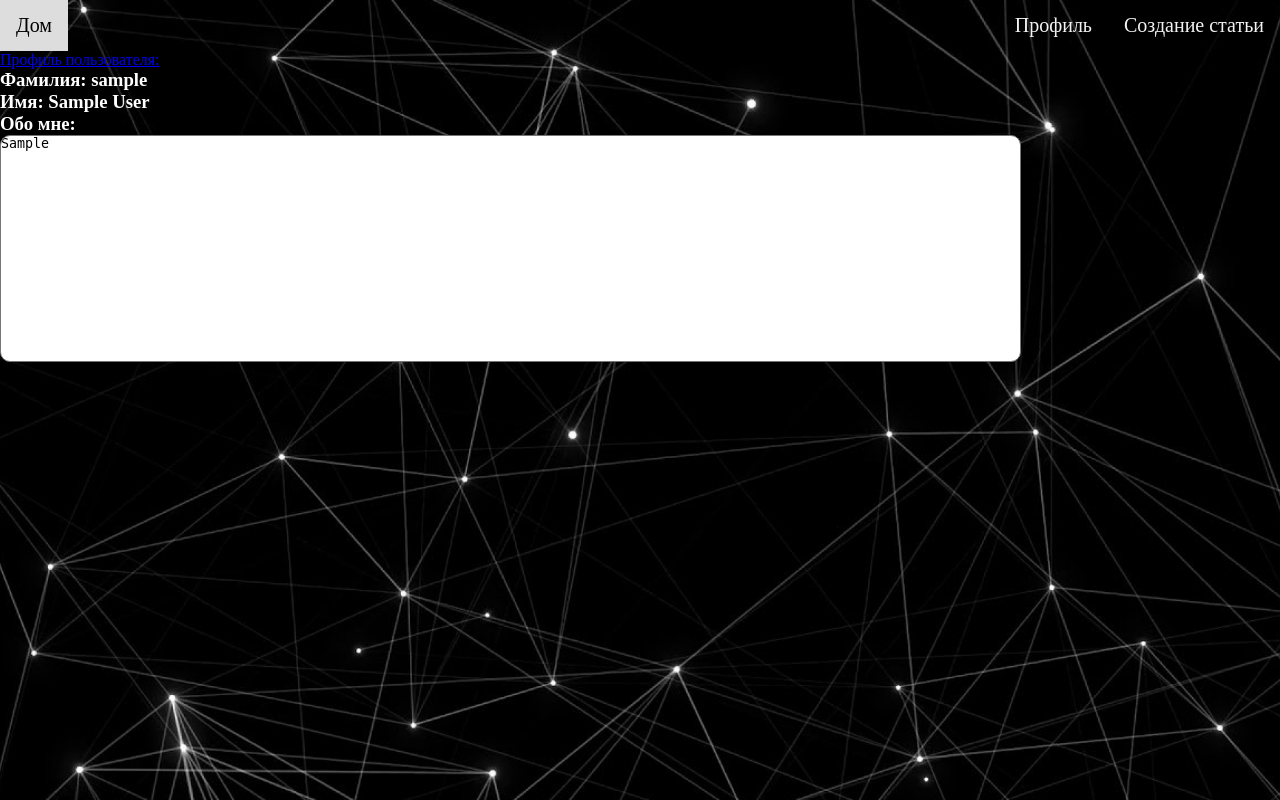
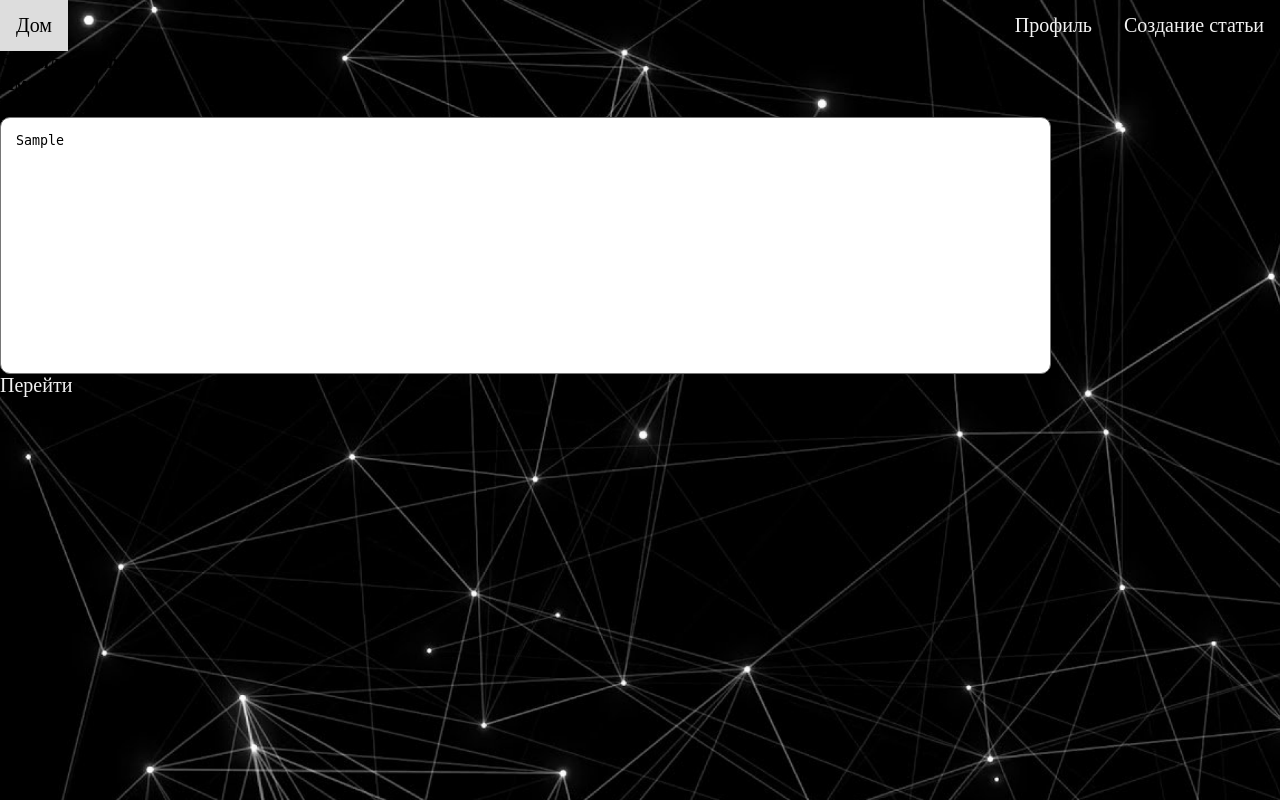
Before and after one commit to Kirikel/Digital-Portfolio, a PHP site: page /sitenomai/general.php in a window 1280 px wide. Run offline with PHP 8.4, Linux system fonts and the light colour scheme; the visitor is signed in with stand-in values (Sample User, id 1); tables that the repository leaves empty or names only in its code hold one stand-in row (values such as "Sample post").

Commit message:
General.php

```diff
--- a/root/sitenomai/General.php
+++ b/root/sitenomai/General.php
@@ -1,3 +1,4 @@
+
 <head>
     <link rel="stylesheet" href="style.css">
     <meta http-equiv="Content-Type" content="text/html; charset=utf-8">
@@ -6,22 +7,40 @@
 		{
 			resize: none;
 			border-radius: 10px;
-		}
-		body
-		{
-			position: absolute;
-			min-width: 100%;
-			min=height: 100%;
-
-			background: url(Фон.png)  no-repeat center center;
-			background-width: 100%;
-			background-height: 100%;
-			background-size:cover;
-			background-attachment:fixed;
+			padding: 15px;
 		}
 		div
 		{
-			color: white;
+			color: black;
+		}
+		.profile a
+		{
+			background-color: black;
+			color: #f2f2f2;
+			text-align: center;
+			text-decoration: none;
+			font-size:20px;
+			margin-top: 20px;
+			margin-bottom: 20px;
+		}
+
+
+		.profile a:hover
+		{
+			background-color: #ddd;
+			color: black;
+			float: right;
+			margin-top: 20px;
+			margin-bottom: 20px;
+		}
+
+		.profile a.active
+		{
+			float: left;
+			background-color: #ddd;
+			color: black;
+			margin-top: 20px;
+			margin-bottom: 20px;
 		}
 	</style>
 </head>
@@ -61,7 +80,7 @@
 			{
 				while ($row = mysqli_fetch_assoc($result))
 				{
-					echo '<a href="article.php?id=' . $row['id'] . '">Профиль пользователя:</a><br>';
+
 					echo "<h3>Фамилия: {$row['login']}</h3>";
 					echo "<h3>Имя: {$row['name']}</h3>";
 					echo "<h3>Обо мне:</h3>";
@@ -80,6 +99,7 @@
 					  $row1=mysqli_fetch_assoc($result1);
 					  echo "<td><textarea readonly cols='125' rows='15' resize='none'>". $row1["dopinfo"]."</textarea></td>";
 					  echo "<h1></h1>";
+					  echo '<div class=profile><a class=news href="article.php?id=' . $row['id'] . '">Перейти</a><br>';
 					  // Закрываем соединение с базой данных
 					  mysqli_close($connection);
 				}
```
